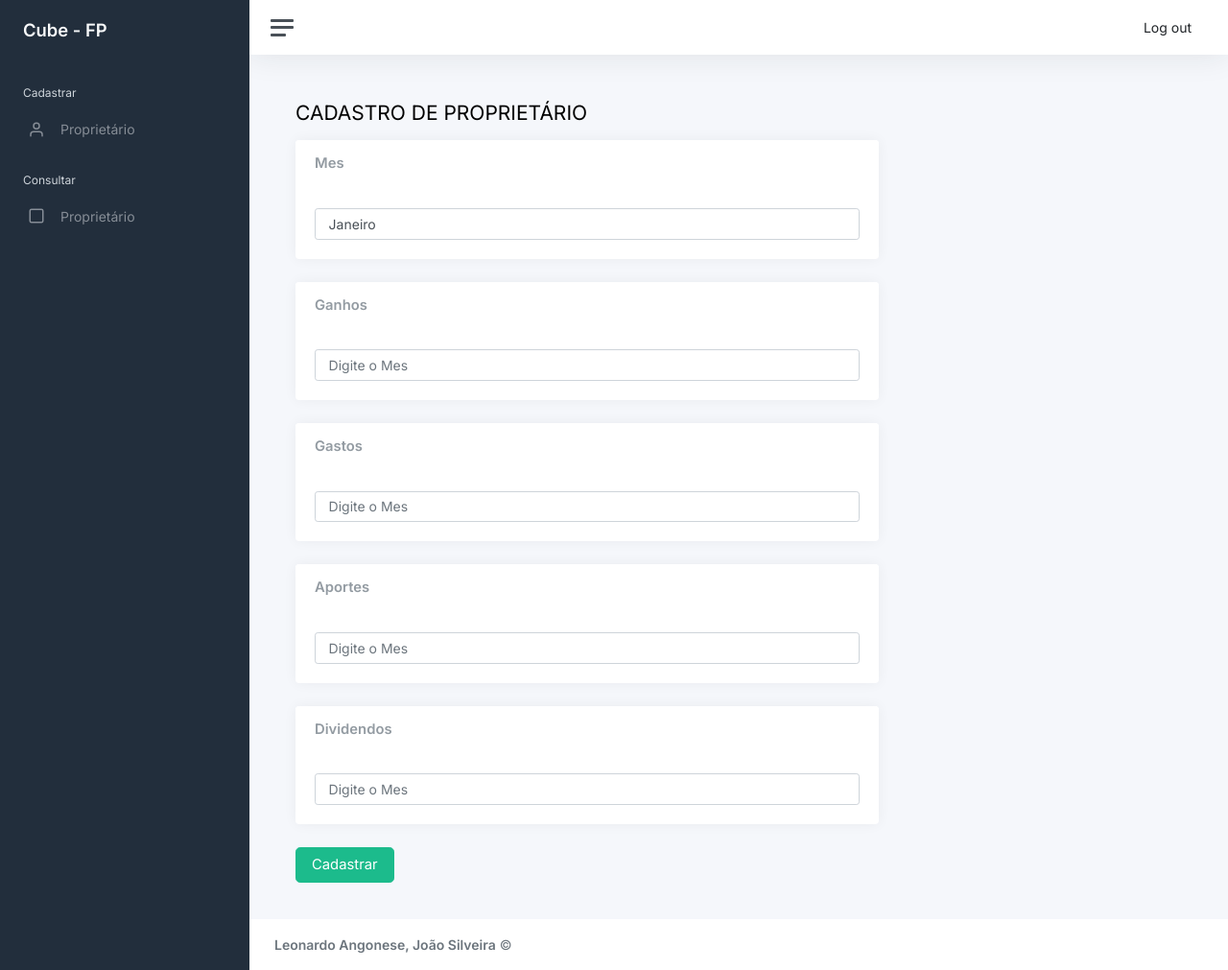
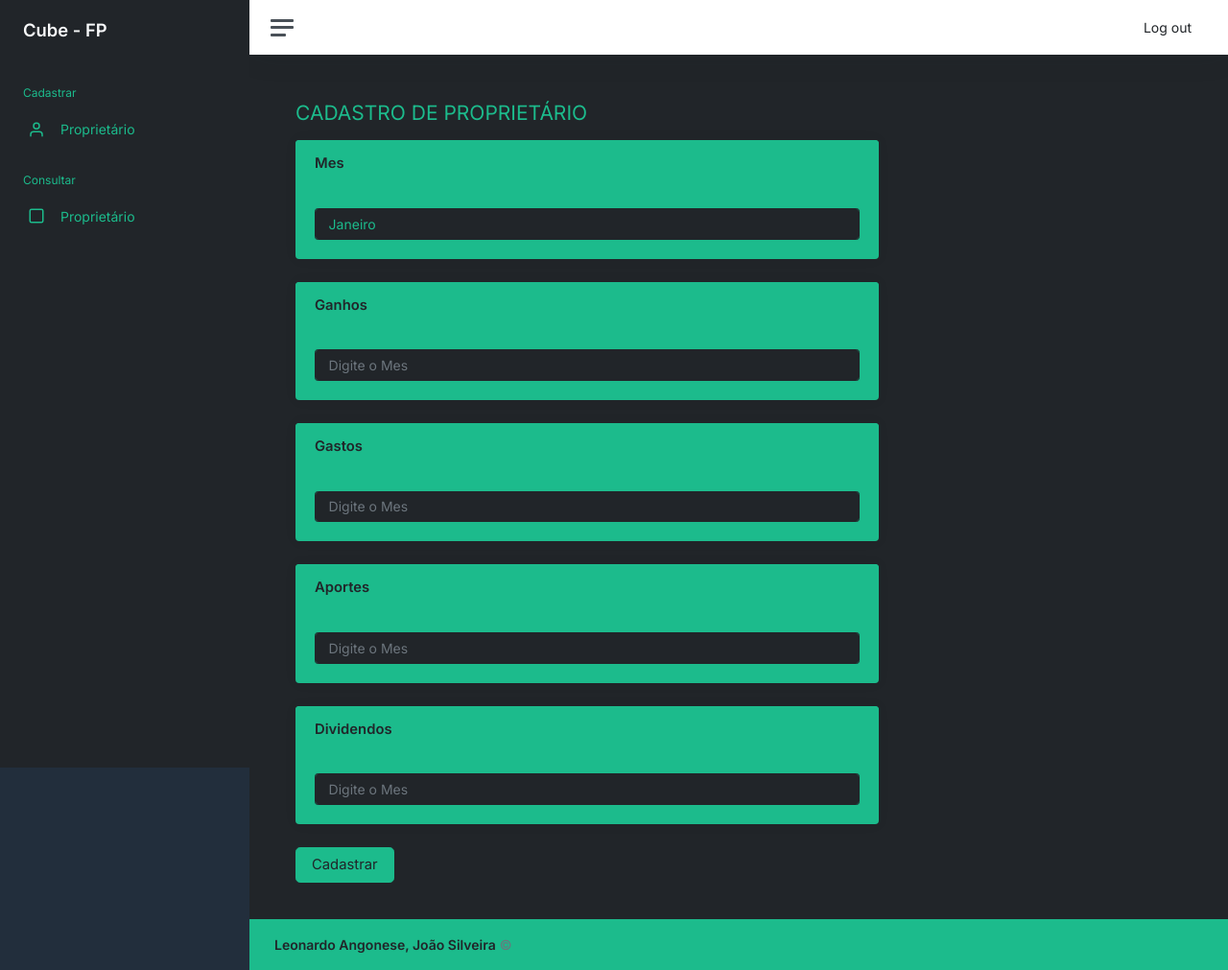
Before and after one commit to leoangonese/cube-fp, a PHP site: page /view/cadProprietario.php in a window 1280 px wide. Shown: the whole page at 96% size. Run offline with PHP 8.4, Linux system fonts and the light colour scheme.

Commit message:
customizating the layout

```diff
--- a/index.php
+++ b/index.php
@@ -2,8 +2,8 @@
 if(!isset($_SESSION['login'])){
 
    if(isset($_POST['acao'])){
-      $login = 'joao';
-      $senha = 'senha';
+      $login = 'name';
+      $senha = 'password';
 
       $loginForm = $_POST['login'];
       $senhaForm = $_POST['senha'];
--- a/view/cadProprietario.php
+++ b/view/cadProprietario.php
@@ -30,28 +30,28 @@ session_start();
 
 
 
-		    			    <a class="dropdown-item" href="#">Log out</a>
+		    			    <a class="dropdown-item" href="../login.php">Log out</a>
 
 					</ul>
 				</div>
 			</nav>
 
-			<main class="content">
+			<main class="content bg-dark">
 				<div class="container-fluid p-0">
 
 					<div class="mb-3">
-						<h1 class="h3 d-inline align-middle">CADASTRO DE PROPRIETÁRIO</h1>
+						<h1 class="h3 d-inline align-middle text-success">CADASTRO DE PROPRIETÁRIO</h1>
 					</div>
 					<form action="../controller/registrar.php" method="GET">
 					<div class="row">
 
-							<div class="col-12 col-lg-8">
-								<div class="card">
-									<div class="card-header">
-										<h5 class="card-title mb-0">Mes</h5>
+							<div class="col-12 col-lg-8 ">
+								<div class="card bg-success">
+									<div class="card-header bg-success">
+										<h5 class="card-title mb-0 text-dark">Mes</h5>
 									</div>
 									<div class="card-body">
-										<select name="mes" class="form-control">
+										<select name="mes" class="form-control bg-dark text-success border-dark">
   											<option value="Janeiro">Janeiro</option>
   											<option value="Fevereiro">Fevereiro</option>
   											<option value="Março">Março</option>
@@ -69,49 +69,49 @@ session_start();
 								</div>
 							</div>
 							<div class="col-12 col-lg-8">
-								<div class="card">
-									<div class="card-header">
-										<h5 class="card-title mb-0">Ganhos</h5>
+								<div class="card bg-success">
+									<div class="card-header bg-success">
+										<h5 class="card-title mb-0 text-dark">Ganhos</h5>
 									</div>
 									<div class="card-body">
-										<input type="text" name="ganhos" class="form-control" placeholder="Digite o Mes">
+										<input type="text" name="ganhos" class="form-control bg-dark text-success border-dark" placeholder="Digite o Mes">
 									</div>
 								</div>
 							</div>
 							<div class="col-12 col-lg-8">
-								<div class="card">
-									<div class="card-header">
-										<h5 class="card-title mb-0">Gastos</h5>
+								<div class="card bg-success">
+									<div class="card-header bg-success">
+										<h5 class="card-title mb-0 text-dark">Gastos</h5>
 									</div>
 									<div class="card-body">
-										<input type="text" name="gastos" class="form-control" placeholder="Digite o Mes">
+										<input type="text" name="gastos" class="form-control bg-dark text-success border-dark" placeholder="Digite o Mes">
 									</div>
 								</div>
 							</div>
 							<div class="col-12 col-lg-8">
-								<div class="card">
-									<div class="card-header">
-										<h5 class="card-title mb-0">Aportes</h5>
+								<div class="card bg-success">
+									<div class="card-header bg-success">
+										<h5 class="card-title mb-0 text-dark">Aportes</h5>
 									</div>
 									<div class="card-body">
-										<input type="text" name="aportes" class="form-control" placeholder="Digite o Mes">
+										<input type="text" name="aportes" class="form-control bg-dark text-success border-dark" placeholder="Digite o Mes">
 									</div>
 								</div>
 							</div>
 							<div class="col-12 col-lg-8">
-								<div class="card">
-									<div class="card-header">
-										<h5 class="card-title mb-0">Dividendos</h5>
+								<div class="card bg-success">
+									<div class="card-header bg-success">
+										<h5 class="card-title mb-0 text-dark">Dividendos</h5>
 									</div>
 									<div class="card-body">
-										<input type="text" name="dividendos" class="form-control" placeholder="Digite o Mes">
+										<input type="text" name="dividendos" class="form-control bg-dark text-success border-dark" placeholder="Digite o Mes">
 									</div>
 								</div>
 							</div>
 
 					</div>
 					<div class="col-12 col-lg-12" style="text-align:left;">
-								<button type="submit" class="btn btn-success btn-lg">Cadastrar</button>
+								<button type="submit" class="btn btn-success btn-lg text-dark">Cadastrar</button>
 							</div>
 					</form>
 
@@ -119,12 +119,12 @@ session_start();
 				</div>
 			</main>
 
-			<footer class="footer">
+			<footer class="footer bg-success">
 				<div class="container-fluid">
 					<div class="row text-muted">
 						<div class="col-6 text-start">
 							<p class="mb-0">
-								<a class="text-muted" href="https://github.com/leoangonese/cube-fp" target='blank'><strong>Leonardo Angonese, João Silveira</strong></a> &copy;
+								<a class="text-muted" href="https://github.com/leoangonese/cube-fp" target='blank'><strong class='text-dark'>Leonardo Angonese, João Silveira</strong></a> &copy;
 							</p>
 						</div>
 
--- a/view/index.php
+++ b/view/index.php
@@ -29,7 +29,7 @@
 
 
 
-		    			    <a class="dropdown-item" href="#">Log out</a>
+		    			    <a class="dropdown-item" href="../login.php">Log out</a>
 
 					</ul>
 				</div>
@@ -48,12 +48,12 @@
 				</div>
 			</main>
 
-			<footer class="footer">
+			<footer class="footer bg-success">
 				<div class="container-fluid">
 					<div class="row text-muted">
 						<div class="col-6 text-start">
 							<p class="mb-0">
-								<a class="text-muted" href="https://github.com/leoangonese/cube-fp" target='blank' ><strong>Leonardo Angonese, João Silveira</strong></a> &copy;
+								<a class="text-muted" href="https://github.com/leoangonese/cube-fp" target='blank'><strong class='text-dark'>Leonardo Angonese, João Silveira</strong></a> &copy;
 							</p>
 						</div>
 
--- a/view/menu.php
+++ b/view/menu.php
@@ -1,28 +1,28 @@
 
-<div class="sidebar-content js-simplebar">
+<div class="sidebar-content js-simplebar bg-dark">
 	<a class="sidebar-brand" href="index.php">
 		<span class="align-middle">Cube - FP</span>
 	</a>
 
 	<ul class="sidebar-nav">
-		<li class="sidebar-header">
+		<li class="sidebar-header text-success">
 			Cadastrar
 		</li>
 
 		<li class="sidebar-item">
-			<a class="sidebar-link" href="cadProprietario.php">
-				<i class="align-middle" data-feather="user"></i> <span class="align-middle">Proprietário</span>
+			<a class="sidebar-link bg-dark text-success" href="cadProprietario.php">
+				<i class="align-middle text-success" data-feather="user"></i> <span class="align-middle">Proprietário</span>
 			</a>
 		</li>
 
 
-		<li class="sidebar-header">
+		<li class="sidebar-header text-success">
 			Consultar
 		</li>
 
 		<li class="sidebar-item">
-			<a class="sidebar-link" href="conProprietario.php">
-			<i class="align-middle" data-feather="square"></i> <span class="align-middle">Proprietário</span>
+			<a class="sidebar-link bg-dark text-success" href="conProprietario.php">
+			<i class="align-middle text-success" data-feather="square"></i> <span class="align-middle">Proprietário</span>
 			</a>
 		</li>
 
```
Also changed, not shown: view/conProprietario.php (+23 -26 lines).
